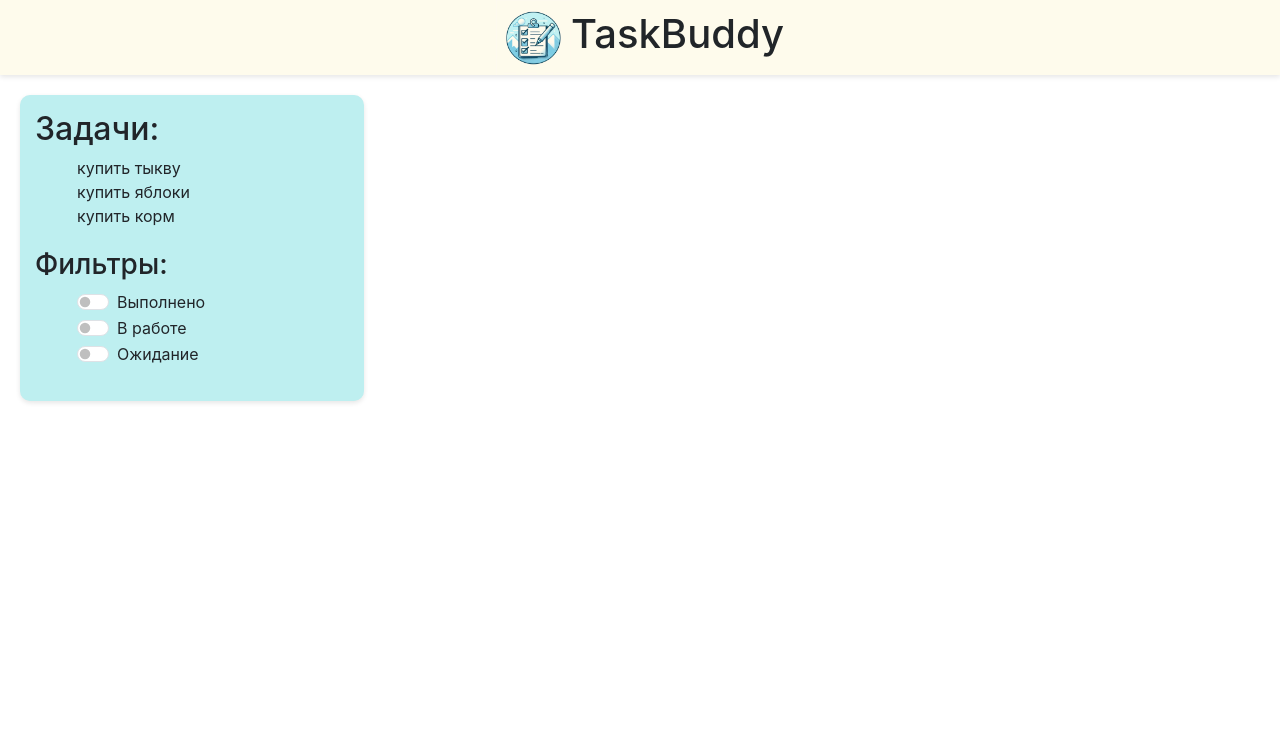
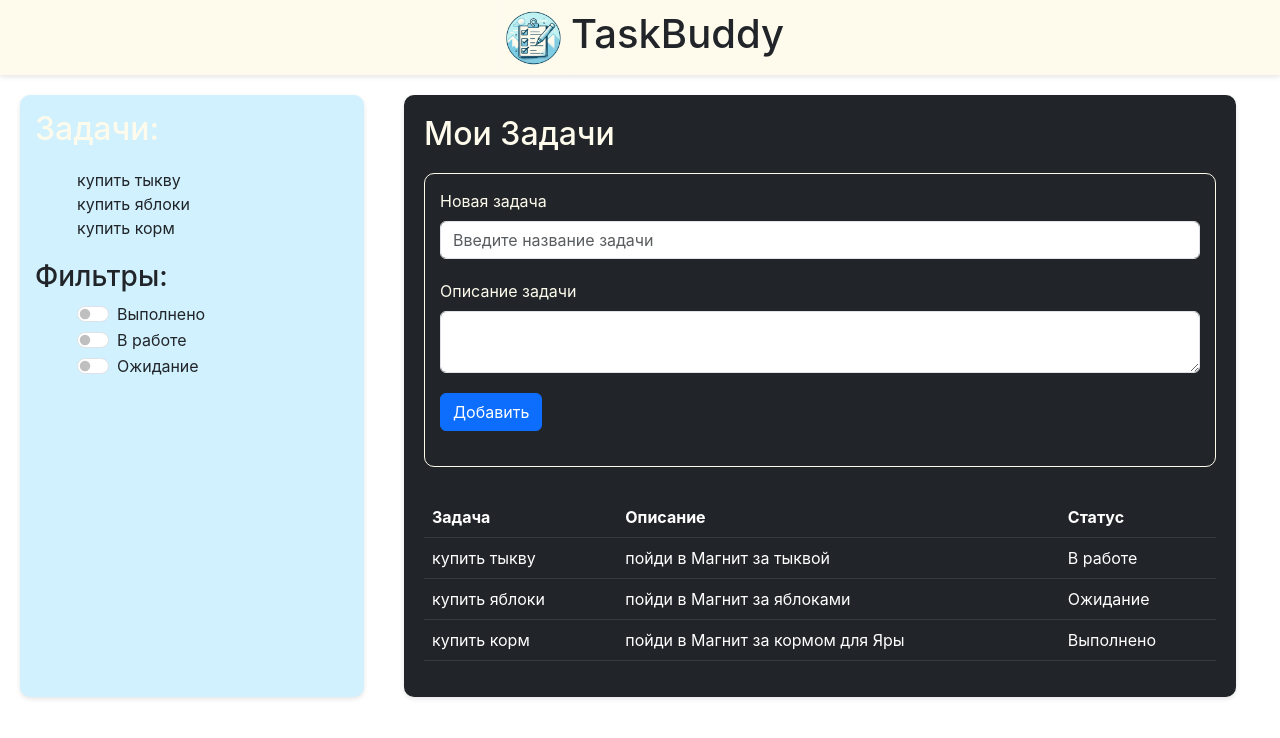
Before and after one commit to anna1luna/todo, a React (Create React App) app in the folder to-do/: page / in a window 1280 px wide. Shown: the top 738 px of the page. Built offline with nearby package versions, Linux system fonts and the light colour scheme.

Commit message:
todo design done

```diff
--- a/to-do/src/components/side/side.module.css
+++ b/to-do/src/components/side/side.module.css
@@ -1,5 +1,5 @@
 .navigation {
-  background-color: #beeff0;
+  background-color: #d0f1fd;
   margin: 20px;
   border-radius: 10px;
   padding: 15px;
--- a/to-do/src/components/todo/todo.jsx
+++ b/to-do/src/components/todo/todo.jsx
@@ -1,5 +1,58 @@
 import React from "react";
-import s from "./tasks.module.css";
-const Todo = (props) => {};
+import s from "./todo.module.css";
+const Todo = (props) => {
+  return (
+    <div className={s.container}>
+      <h2>Мои Задачи</h2>
+      <div className={s.formContainer}>
+        <div className={s.form}>
+          <label for="task" className={`form-label`}>
+            Новая задача
+          </label>
+          <input
+            type="task"
+            className={`form-control`}
+            id="task"
+            placeholder="Введите название задачи"
+          ></input>
+        </div>
+        <div className={s.form}>
+          <label for="taskDescription" className={`form-label`}>
+            Описание задачи
+          </label>
+          <textarea className={`form-control`} id="taskDescription"></textarea>
+        </div>
+        <button className={`btn btn-primary ${s.add}`}>Добавить</button>
+      </div>
+
+      <table className={`table table-dark table-hover`}>
+        <thead>
+          <tr>
+            <th scope="col">Задача</th>
+            <th scope="col">Описание</th>
+            <th scope="col">Статус</th>
+          </tr>
+        </thead>
+        <tbody>
+          <tr>
+            <td>купить тыкву</td>
+            <td>пойди в Магнит за тыквой</td>
+            <td>В работе</td>
+          </tr>
+          <tr>
+            <td>купить яблоки</td>
+            <td>пойди в Магнит за яблоками</td>
+            <td>Ожидание</td>
+          </tr>
+          <tr>
+            <td>купить корм</td>
+            <td>пойди в Магнит за кормом для Яры</td>
+            <td>Выполнено</td>
+          </tr>
+        </tbody>
+      </table>
+    </div>
+  );
+};
 
 export default Todo;
--- a/to-do/src/components/todo/todo.module.css
+++ b/to-do/src/components/todo/todo.module.css
@@ -0,0 +1,32 @@
+.container {
+  margin: 20px;
+  background-color: #212529;
+  box-shadow: 0px 2px 5px rgba(0, 0, 0, 0.1);
+  border-radius: 10px;
+  padding: 20px;
+  width: 100%;
+
+}
+
+h2 {
+  margin-bottom: 20px;
+  color: #fefbec;
+}
+
+.form {margin-bottom: 20px;
+color: #fefbec}
+
+.add {
+  margin-bottom: 20px;
+}
+
+.formContainer {
+  border: 1px solid #fefbec;
+  border-radius: 10px;
+  padding: 15px;
+  margin-bottom: 30px;
+}
+
+table {
+  color: #fefbec;
+}
--- a/to-do/src/components/todo/todoContainer.jsx
+++ b/to-do/src/components/todo/todoContainer.jsx
@@ -1,4 +1,8 @@
 import React from "react";
-const TodoContainer = (props) => {};
+import { connect } from "react-redux";
+import Todo from "./todo";
+const mapStateToProps = (state) => {};
+const mapDispatchToProps = (dispatch) => {};
 
+const TodoContainer = connect(mapStateToProps, mapDispatchToProps)(Todo);
 export default TodoContainer;
```
